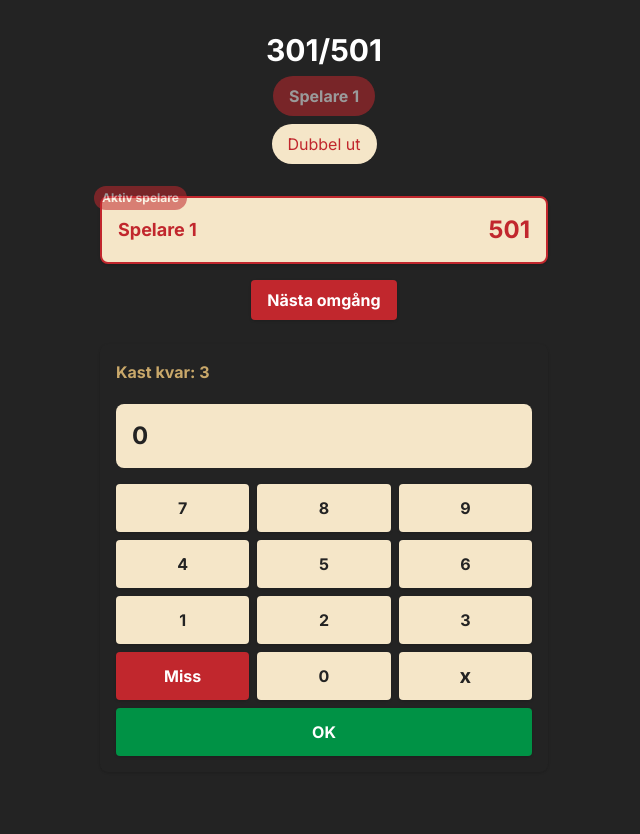
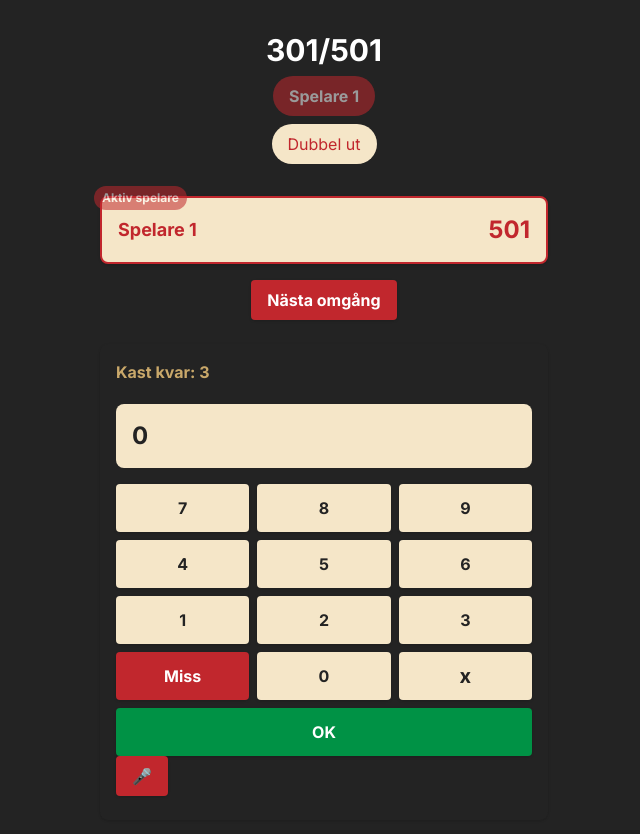
Before and after one commit to Errie15/enkeldart, a Next.js app: page / in a window 1280 px wide. Both pictures are taken after a click on the button "Börja spela". Shown: the top 834 px of the page, without its empty margins (316-956 px from the left). Before the commit the page ends 804 px from the top, so only its background shows below. Built offline with nearby package versions, Linux system fonts and the light colour scheme.

Commit message:
first speechreq

```diff
--- a/src/components/ScoreInput.tsx
+++ b/src/components/ScoreInput.tsx
@@ -3,6 +3,7 @@
 import React, { useState, useEffect, useRef } from 'react';
 import { useGameContext } from '../contexts/GameContext';
 import { evaluateExpression } from '../utils/mathExpressionParser';
+import { useSpeechRecognition } from '../utils/speechRecognition';
 
 export default function ScoreInput() {
   const { addScore, currentPlayer, nextPlayer } = useGameContext();
@@ -14,6 +15,7 @@ export default function ScoreInput() {
   const playerChangePending = useRef(false);
   const [pendingNextPlayer, setPendingNextPlayer] = useState(false);
   const lastPlayerId = useRef<string | number | null>(null);
+  const speech = useSpeechRecognition();
 
   useEffect(() => {
     // Återställ kast kvar endast när det är en ny spelare
@@ -52,6 +54,14 @@ export default function ScoreInput() {
       }, 800);
     }
   }, [throwsLeft, nextPlayer]);
+
+  useEffect(() => {
+    if (speech.transcript) {
+      // Försök tolka talet som en siffra (eller uttryck)
+      const cleaned = speech.transcript.replace(/[^0-9x]/gi, '').replace(/x/gi, 'x');
+      if (cleaned) setCurrentScore(cleaned);
+    }
+  }, [speech.transcript]);
 
   const handleNumberClick = (num: number) => {
     if (isSubmitting || playerChangePending.current || currentScore.length >= 10) return;
@@ -241,6 +251,24 @@ export default function ScoreInput() {
             {isSubmitting ? 'Registrerar...' : 'OK'}
           </button>
         </div>
+
+        <div className="flex items-center gap-2 mb-2">
+          <button
+            type="button"
+            onClick={speech.status === 'listening' ? speech.stopListening : speech.startListening}
+            style={{ background: 'var(--accent)', color: 'var(--text)', border: 'none', outline: 'none' }}
+            className={`rounded-full p-2 shadow ${speech.status === 'listening' ? 'animate-pulse' : ''}`}
+            aria-label={speech.status === 'listening' ? 'Stoppa röstinmatning' : 'Starta röstinmatning'}
+          >
+            {speech.status === 'listening' ? '🎤...' : '🎤'}
+          </button>
+          <span className="text-sm font-medium" style={{ color: 'var(--detail)' }}>
+            {speech.status === 'listening' && 'Lyssnar...'}
+            {speech.status === 'unsupported' && 'Taligenkänning stöds ej'}
+            {speech.status === 'error' && (speech.error || 'Fel vid taligenkänning')}
+            {speech.status === 'idle' && speech.transcript && `Hörde: "${speech.transcript}"`}
+          </span>
+        </div>
       </div>
     </div>
   );
--- /dev/null
+++ b/src/utils/speechRecognition.ts
@@ -0,0 +1,109 @@
+// src/utils/speechRecognition.ts
+
+import React from 'react';
+
+// Typdefinitioner för webkitSpeechRecognition om de saknas
+declare global {
+  interface Window {
+    // SpeechRecognition API är inte standardiserat, så vi måste använda any här
+    webkitSpeechRecognition: new () => SpeechRecognition;
+  }
+  interface SpeechRecognition extends EventTarget {
+    lang: string;
+    interimResults: boolean;
+    maxAlternatives: number;
+    start(): void;
+    stop(): void;
+    onresult: ((event: SpeechRecognitionEvent) => void) | null;
+    onerror: ((event: SpeechRecognitionErrorEvent) => void) | null;
+    onend: (() => void) | null;
+  }
+  interface SpeechRecognitionEvent extends Event {
+    results: {
+      0: {
+        0: {
+          transcript: string;
+        };
+      };
+    };
+  }
+  interface SpeechRecognitionErrorEvent extends Event {
+    error: string;
+  }
+}
+
+export type SpeechRecognitionStatus = 'idle' | 'listening' | 'error' | 'unsupported';
+
+export interface UseSpeechRecognitionResult {
+  transcript: string;
+  status: SpeechRecognitionStatus;
+  error: string | null;
+  startListening: () => void;
+  stopListening: () => void;
+}
+
+export function useSpeechRecognition(): UseSpeechRecognitionResult {
+  const [transcript, setTranscript] = React.useState('');
+  const [status, setStatus] = React.useState<SpeechRecognitionStatus>('idle');
+  const [error, setError] = React.useState<string | null>(null);
+  const recognitionRef = React.useRef<SpeechRecognition | null>(null);
+
+  React.useEffect(() => {
+    if (typeof window === 'undefined') {
+      setStatus('unsupported');
+      setError('Taligenkänning stöds inte i denna webbläsare.');
+      return;
+    }
+    const RecognitionClass =
+      typeof window.webkitSpeechRecognition === 'function'
+        ? window.webkitSpeechRecognition
+        : typeof (window as unknown as { SpeechRecognition?: new () => SpeechRecognition }).SpeechRecognition === 'function'
+        ? (window as unknown as { SpeechRecognition: new () => SpeechRecognition }).SpeechRecognition
+        : undefined;
+    if (!RecognitionClass) {
+      setStatus('unsupported');
+      setError('Taligenkänning stöds inte i denna webbläsare.');
+      return;
+    }
+    const recognition: SpeechRecognition = new RecognitionClass();
+    recognition.lang = 'sv-SE';
+    recognition.interimResults = false;
+    recognition.maxAlternatives = 1;
+    recognitionRef.current = recognition;
+
+    recognition.onresult = (event: SpeechRecognitionEvent) => {
+      const result = event.results[0][0].transcript;
+      setTranscript(result);
+      setStatus('idle');
+    };
+    recognition.onerror = (event: SpeechRecognitionErrorEvent) => {
+      setError('Fel vid taligenkänning: ' + event.error);
+      setStatus('error');
+    };
+    recognition.onend = () => {
+      setStatus('idle');
+    };
+    // Clean up
+    return () => {
+      recognition.stop();
+    };
+  }, []);
+
+  const startListening = React.useCallback(() => {
+    setTranscript('');
+    setError(null);
+    if (recognitionRef.current) {
+      setStatus('listening');
+      recognitionRef.current.start();
+    }
+  }, []);
+
+  const stopListening = React.useCallback(() => {
+    if (recognitionRef.current) {
+      recognitionRef.current.stop();
+      setStatus('idle');
+    }
+  }, []);
+
+  return { transcript, status, error, startListening, stopListening };
+}
```
